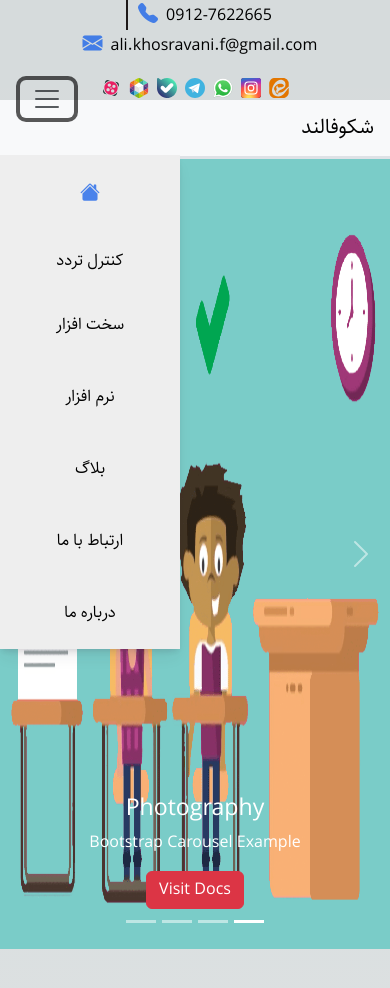
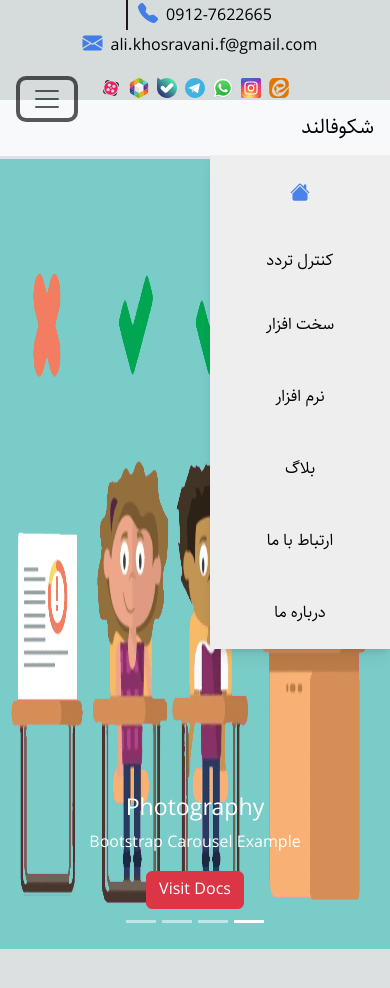
Before and after one commit to ali-khosravani/nextjs, a Next.js app: page / in a window 390 px wide. Both pictures are taken after a click on the button 47 px from the left and 99 px from the top of the page. Shown: the top 988 px of the page. Built offline with nearby package versions, Linux system fonts and the light colour scheme.

Commit message:
Improved performance

```diff
--- a/app/components/ui/Navbar/Styled.css
+++ b/app/components/ui/Navbar/Styled.css
@@ -31,7 +31,7 @@ Sidebar navigation
     list-style: none;
     position: absolute;
     background: #eee;
-    left: 0;
+    right: 0;
     width: 0;
     overflow: hidden;
     max-width: 180px;
@@ -45,7 +45,7 @@ Sidebar navigation
   .menu-nav.show-menu {
     width: 100%;
     top: 55px;
-    left: 0;
+    right: 0;
     transform: translateX(0px);
   }
   .menu-nav li a, .menu-nav li span {
--- a/app/components/ui/Navbar/index.tsx
+++ b/app/components/ui/Navbar/index.tsx
@@ -12,14 +12,14 @@ export const NavbarHeader = () => {
         <a href="/" className="text-black">شکوفالند</a>
       </div>
       <button className="navbar-toggler toggle" type="button" data-bs-toggle="collapse"
-        data-bs-target="#navbarcollapse" aria-controls="navbarcollapse"
+        data-bs-target="#navbarToggleCollapse" aria-controls="navbarcollapse"
         aria-expanded="true" aria-label="Toggle navigation"
         onClick={() => setCollapseOpen(prev => !prev)}
       >
         {/* {!navbarOpen ? 'Open' : 'Close'} */}
         <span className="navbar-toggler-icon"></span>
       </button>
-      <div className={`${collapsOpen ? 'menu-nav show-menu ' : 'navbar-collapse collapse justify-content-around'}`} id="navbarcollapse">
+      <div className={`${collapsOpen ? 'menu-nav show-menu' : 'navbar-collapse collapse justify-content-around'}`} id="navbarToggleCollapse">
         <ul className="navbar-nav home-icon">
           <li className="nav-item p-3 "><a href="/"><i className="bi bi-house-fill"></i></a></li>
           <li className="nav-item p-3">کنترل تردد</li>
```
